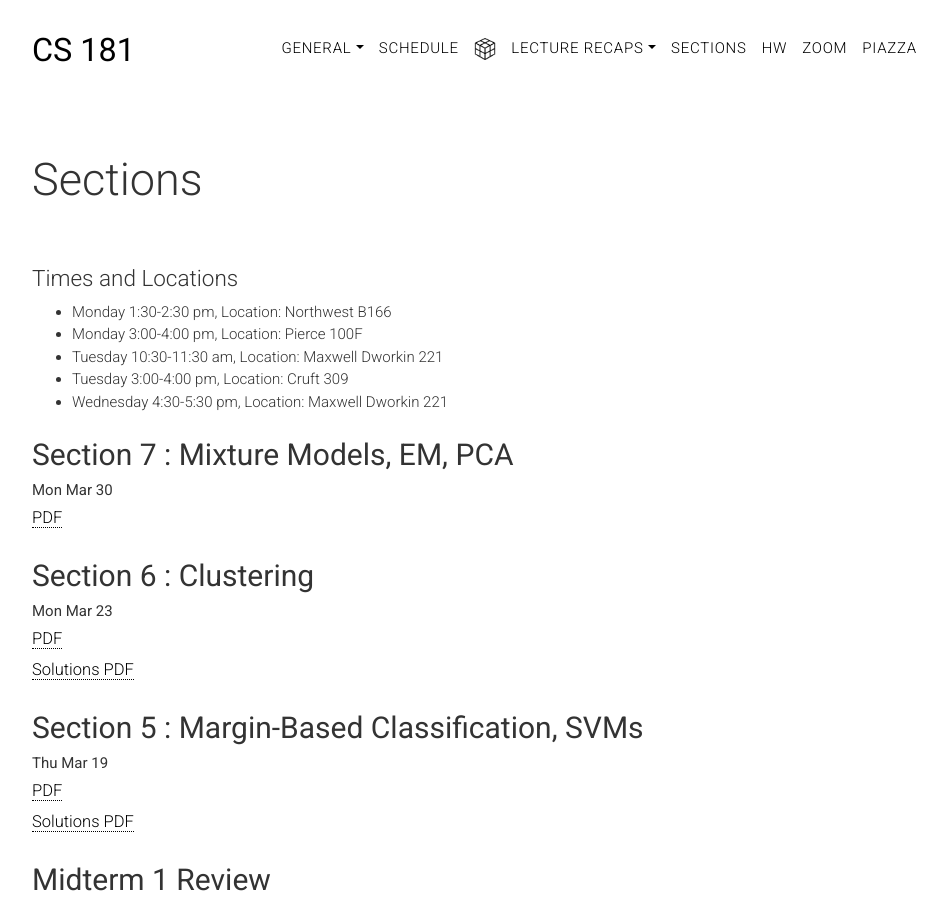
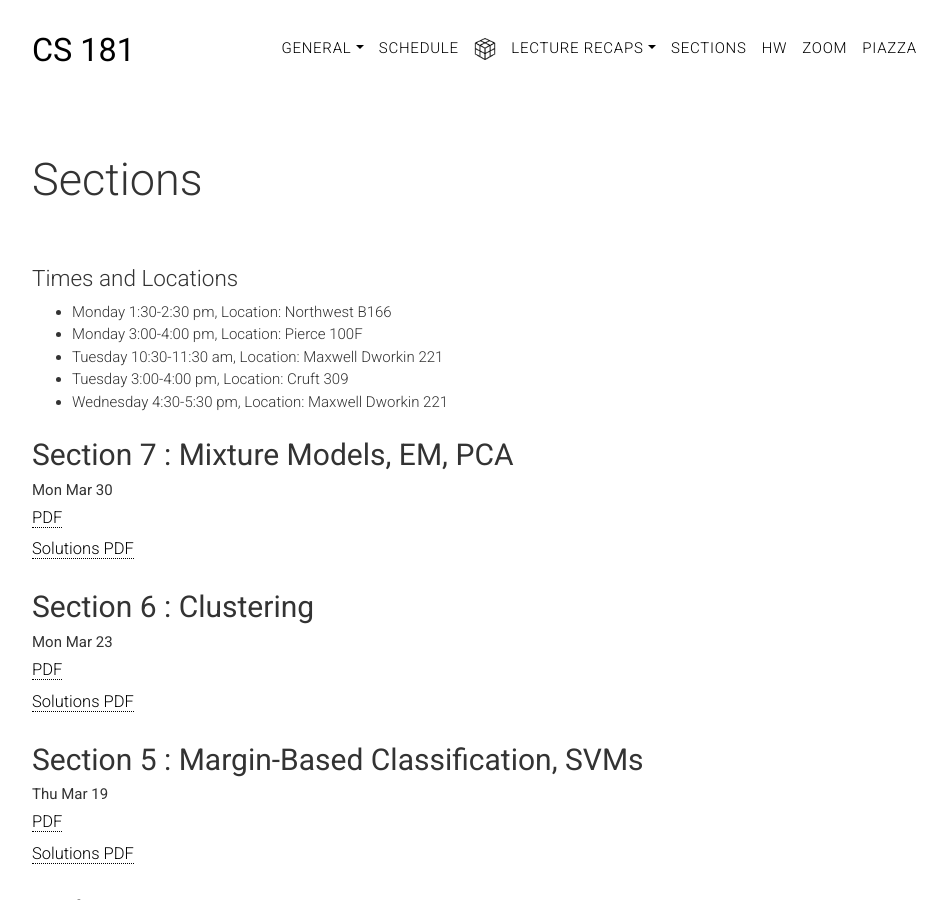
Before and after one commit to harvard-ml-courses/cs181-web-2020, a Jekyll site: the page built from sections.html, in a window 1280 px wide and 900 px high. Shown: the whole window, without its empty margins (158-1105 px from the left). Built offline with Jekyll 4.4.1, drawn with Linux system fonts in a browser that asks for light colours.

Commit message:
sec7 solution added

```diff
--- a/sections.html
+++ b/sections.html
@@ -19,6 +19,7 @@
         <p class="head-subtitle">Mon Mar 30</p>
         <ul class="lists">
             <li><a href="sections/sec7.pdf" target="_blank">PDF</a></li>
+            <li><a href="sections/sec7-soln.pdf" target="_blank">Solutions PDF</a></li>
         </ul>
 
         <h2 class="title" id="sec6">Section 6 : Clustering</h2>
```
Also changed, not shown: 1 other file.
